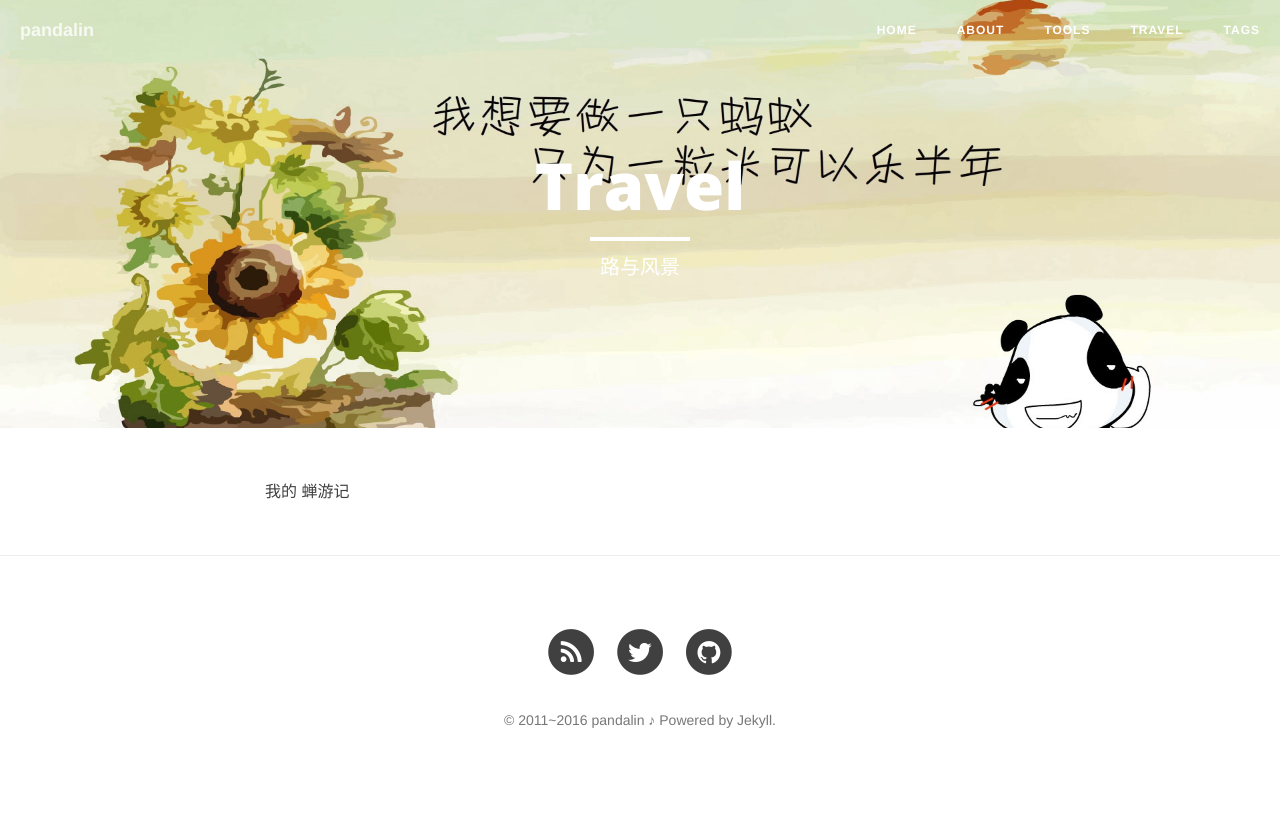
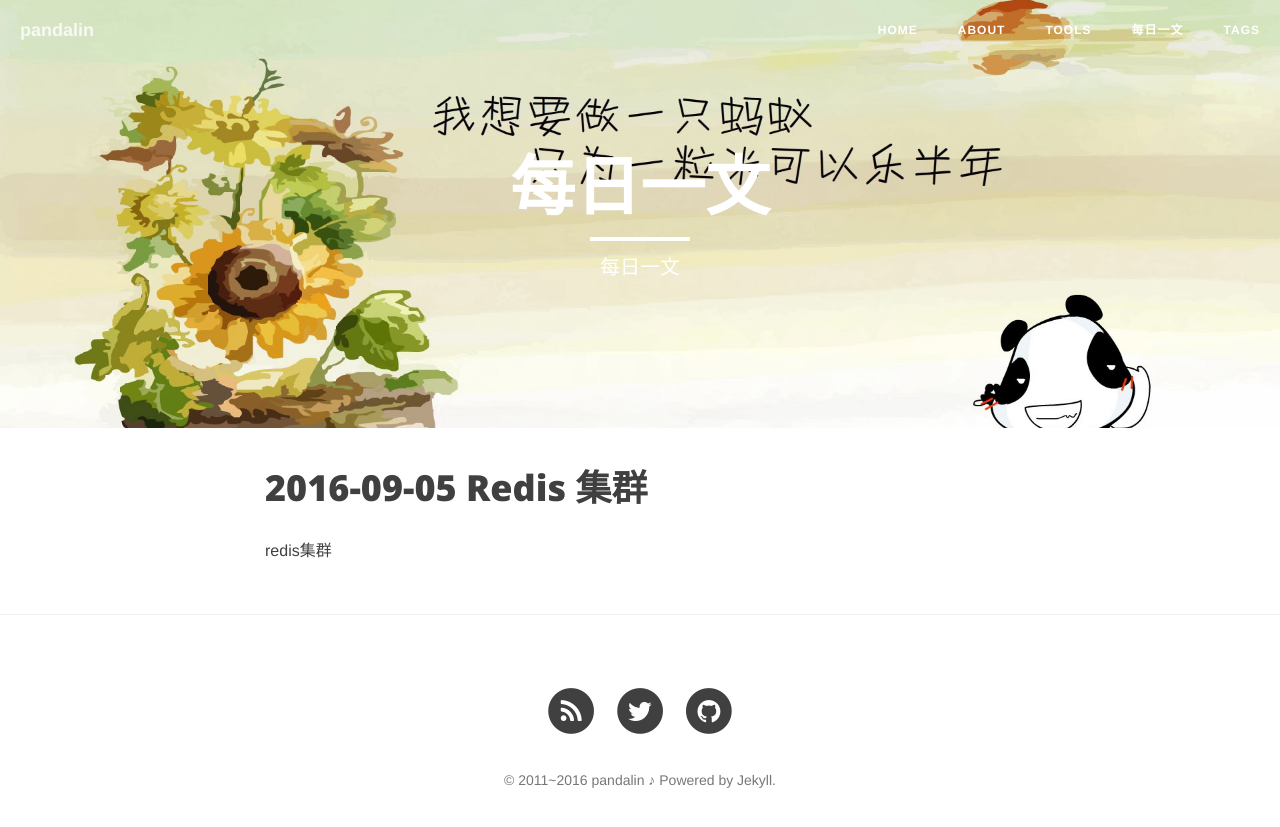
Before and after one commit to pandalin/pandalin.github.io, a Jekyll site: the page built from Travel.md, in a window 1280 px wide. Shown: the top 827 px of the page. Built offline with Jekyll 4.4.1, drawn with Linux system fonts in a browser that asks for light colours; nearby versions of some CDN libraries.

Commit message:
每日一文

```diff
--- a/Travel.md
+++ b/Travel.md
@@ -1,10 +1,11 @@
 ---
 layout: page
-title: "Travel"
-description: "路与风景"
+title: "每日一文"
+description: "每日一文"
 header-img: "img/plane2.jpg"
 ---
 
+# 2016-09-05 Redis 集群
+[redis集群][db5714bf]
 
-
-我的 [蝉游记](http://chanyouji.com/users/448398)
+  [db5714bf]: https://mp.weixin.qq.com/s?__biz=MzA3MzYwNjQ3NA==&mid=2651296671&idx=1&sn=366de50a6787963517ff6e096c9d1643&scene=1&srcid=0601sx2VAI7HXF0hYlArC0wM&key=f5c31ae61525f82eeb8ce0e7179a3f06cc645be4d65a5b54447dc2ef3c1c7f983e4aea0d90620e2706f0cc63ad4238c3&ascene=0&uin=MjA3ODI3NjgzNA%3D%3D&devicetype=iMac+MacBookPro12%2C1+OSX+OSX+10.11.2+build(15C50)&version=11020201&pass_ticket=TWPg66sM6rAHPjXhsdA6b54KKiP%2FdiMrxMmDJ0UbeGXZ%2BdFqMMGaMCjmeVJMVMav "redis集群"
```
Also changed, not shown: Tools.md (+0 -5 lines).
